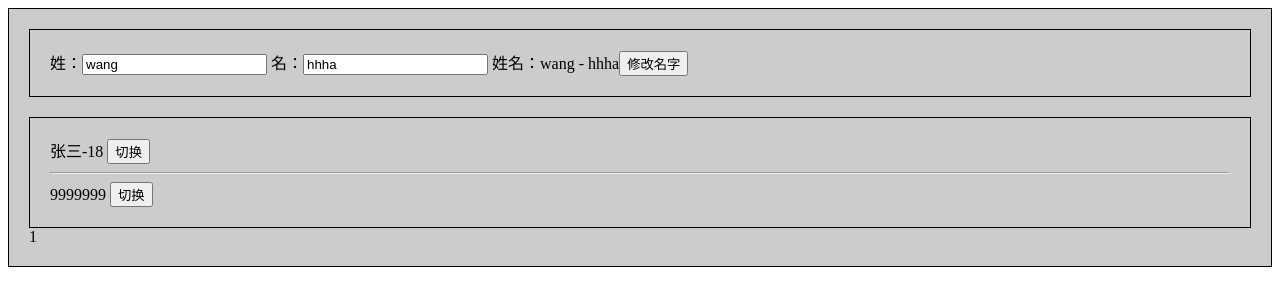
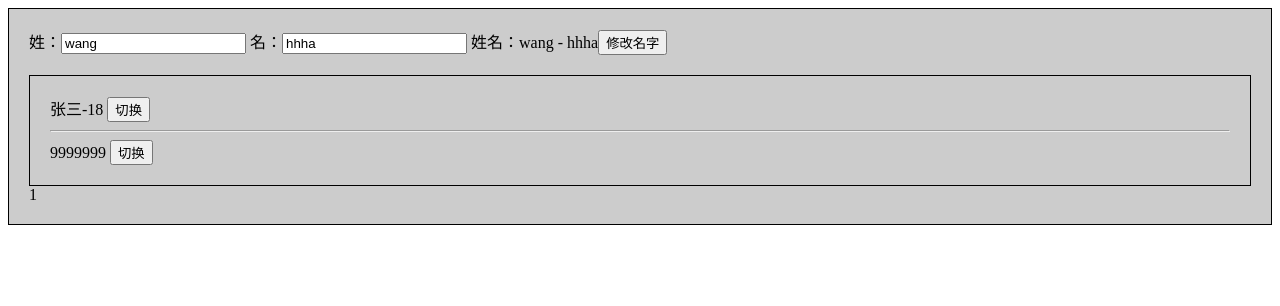
Before and after one commit to xiaodongxier/vue3_vite_ts_202401, a Vue app: page / in a window 1280 px wide. Shown: the top 306 px of the page. Built offline with nearby package versions, Linux system fonts and the light colour scheme.

Commit message:
note-sync syncing

```diff
--- a/src/components/Preson.vue
+++ b/src/components/Preson.vue
@@ -5,7 +5,7 @@
  * @Note:
 -->
 <template>
-  <div class="Preson">
+  <div class="child-wrap">
     姓：<input type="text" v-model="firstName">
     名：<input type="text" v-model="lasterName">
     姓名：<span>{{firstName}} - {{ lasterName }}</span>
@@ -31,9 +31,4 @@ function handleEditName(){
 
 
 <style scoped>
-.Preson {
-  background: #ccc;
-  border: 1px solid #000;
-  padding: 20px;
-}
 </style>
```
